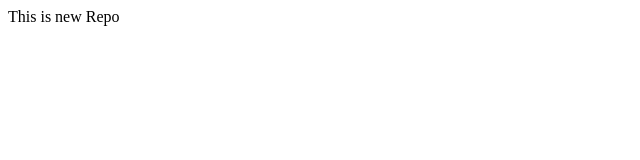
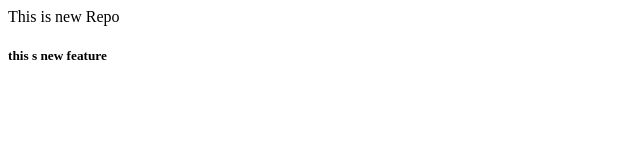
Before and after one commit to Reddy-Hanumanth/Local-repo, a plain HTML site: page index.html in a window 1280 px wide. Shown: the full height of the page, 0-640 px from the left. Drawn offline with Linux system fonts and the light colour scheme.

Commit message:
add new Feature

```diff
--- a/index.html
+++ b/index.html
@@ -1 +1,2 @@
 <p>This is new Repo</p>
+<h5>this s new feature</h5>
```
